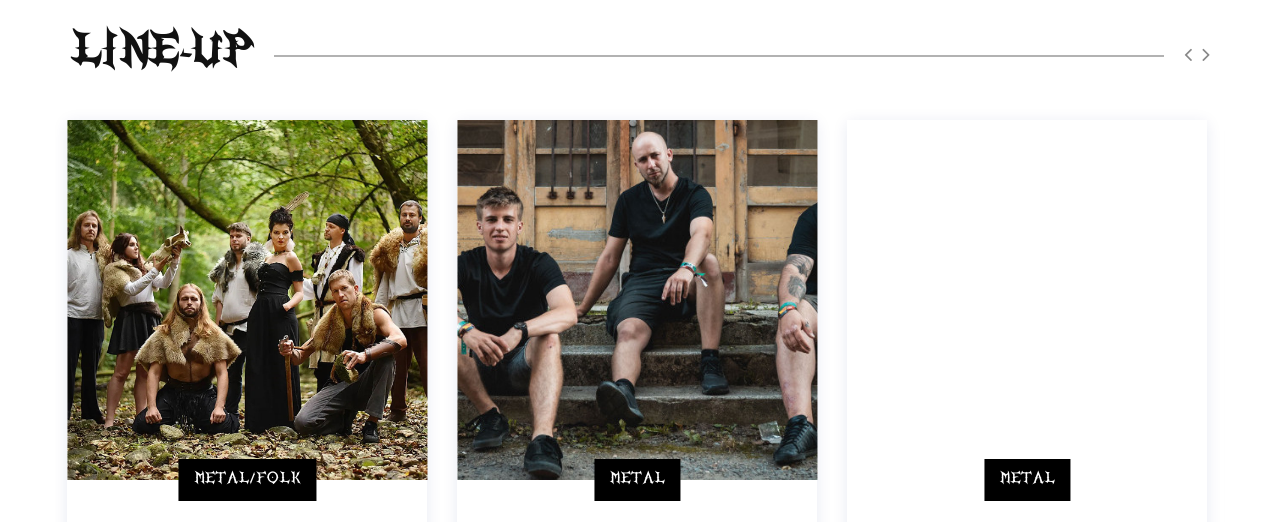
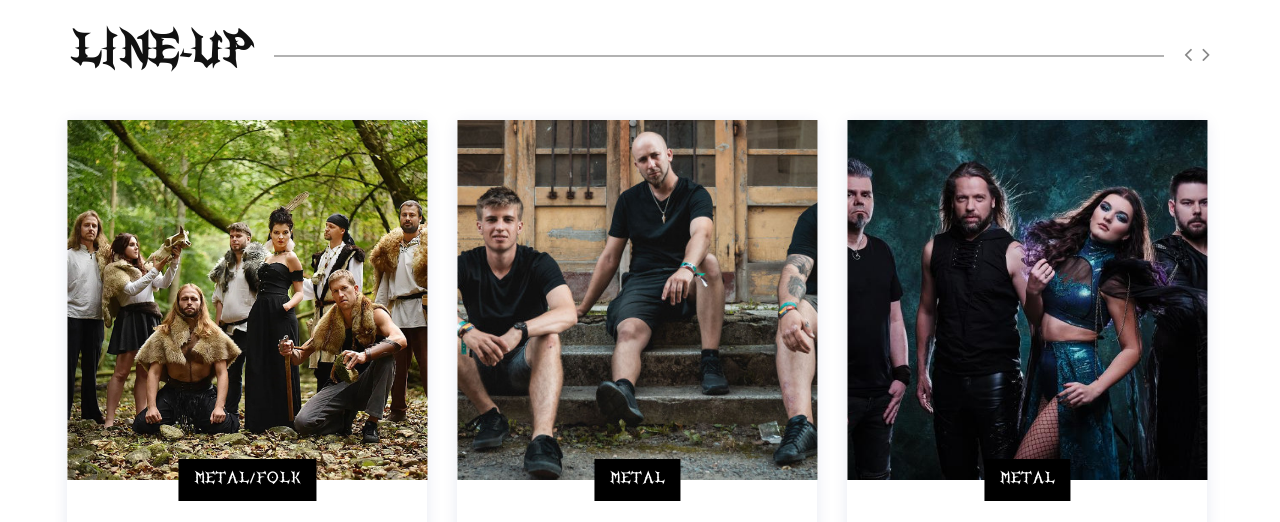
Before and after one commit to CENERGYACCOUNT/metaforafest.cz, a plain HTML site: page index.html in a window 1280 px wide. Shown: the part 820-1342 px from the top of the page. Drawn offline with Linux system fonts and the light colour scheme.

Commit message:
Update index.html

```diff
--- a/index.html
+++ b/index.html
@@ -132,7 +132,7 @@
                 <!-- Surma -->
                 <div class="col-lg-4">
                     <div class="event__item">
-                        <div class="event__item__pic set-bg" data-setbg="img/surma.jpg">
+                        <div class="event__item__pic set-bg" data-setbg="img/surmaphoto.jpg">
                             <div class="tag-date">
                                 <span>METAL</span>
                             </div>
```
